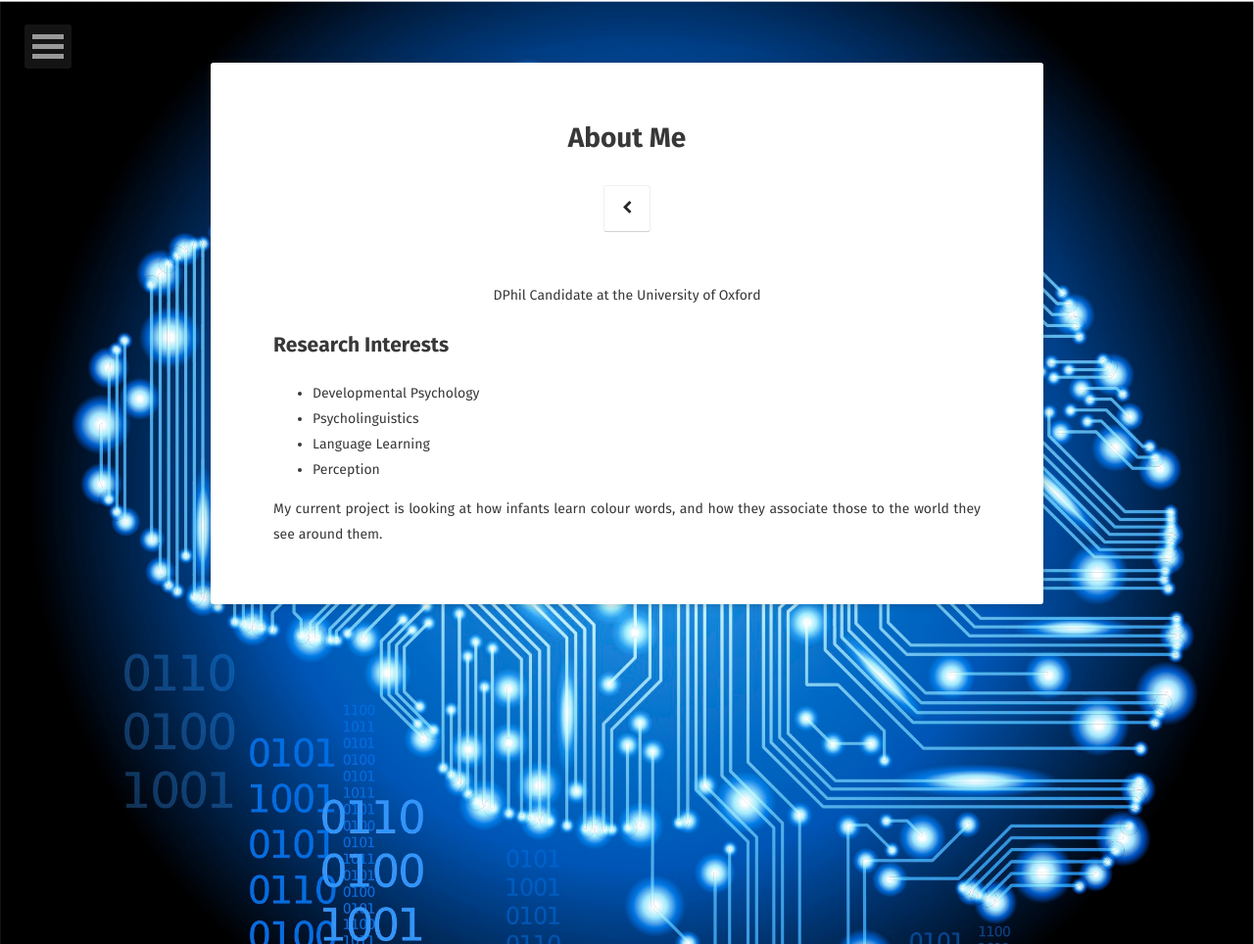
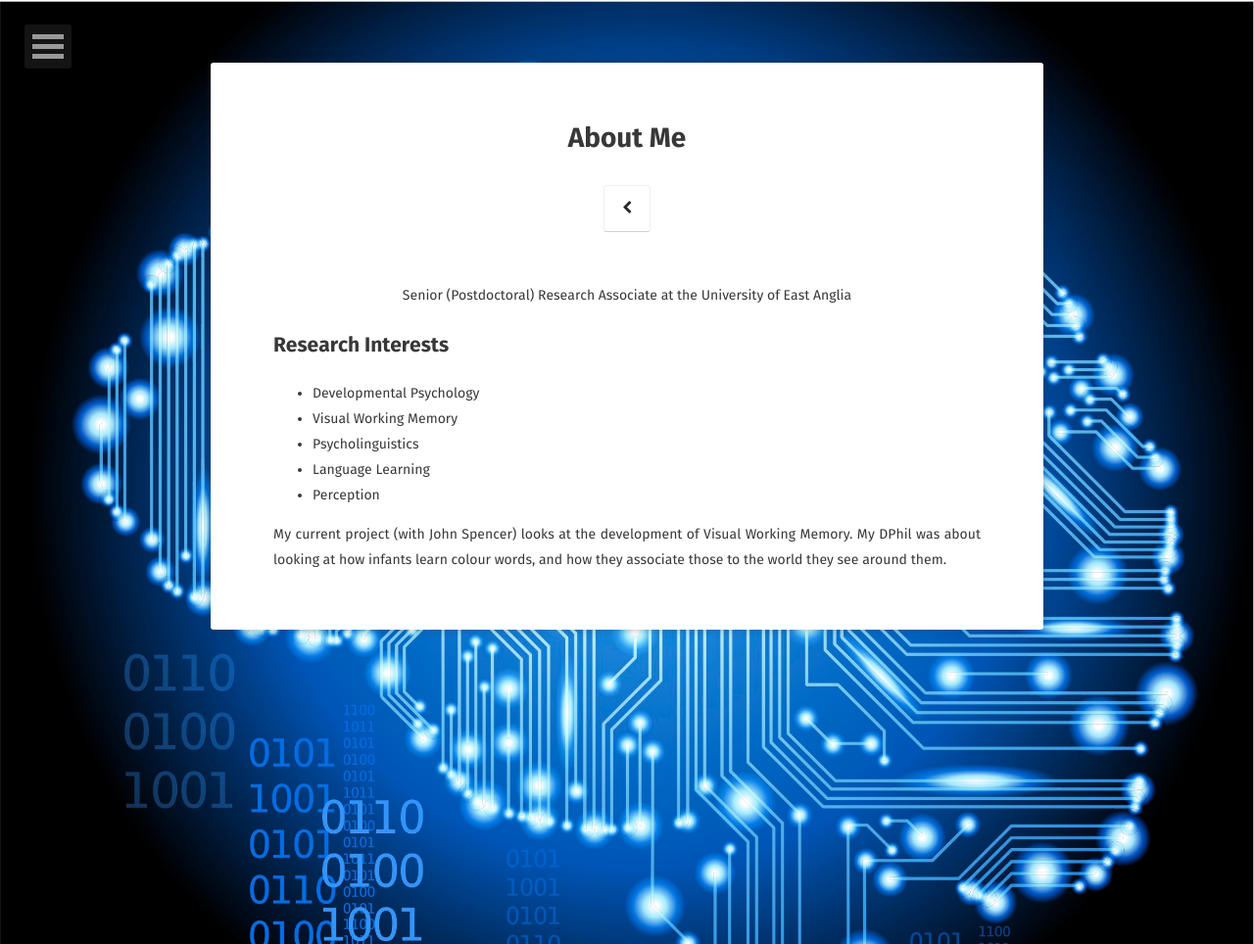
Before and after one commit to samhforbes/samhforbes.github.io, a Jekyll site: the page built from about/index.md, in a window 1280 px wide. Shown: the whole page at 98% size. Built offline with Jekyll 4.4.1, drawn with Linux system fonts in a browser that asks for light colours; some web fonts are replaced.

Commit message:
Update about section

```diff
--- a/about/index.md
+++ b/about/index.md
@@ -6,13 +6,15 @@ date: 2016-09-21
 comments: false
 ---
 
-<center>DPhil Candidate at the University of Oxford</center>
+<center>Senior (Postdoctoral) Research Associate at the University of East Anglia</center>
 
 ## Research Interests
 * Developmental Psychology
+* Visual Working Memory
 * Psycholinguistics
 * Language Learning
 * Perception
 
-My current project is looking at how infants learn colour words,
+My current project (with John Spencer) looks at the development of Visual Working Memory.
+My DPhil was about looking at how infants learn colour words,
 and how they associate those to the world they see around them.
```
